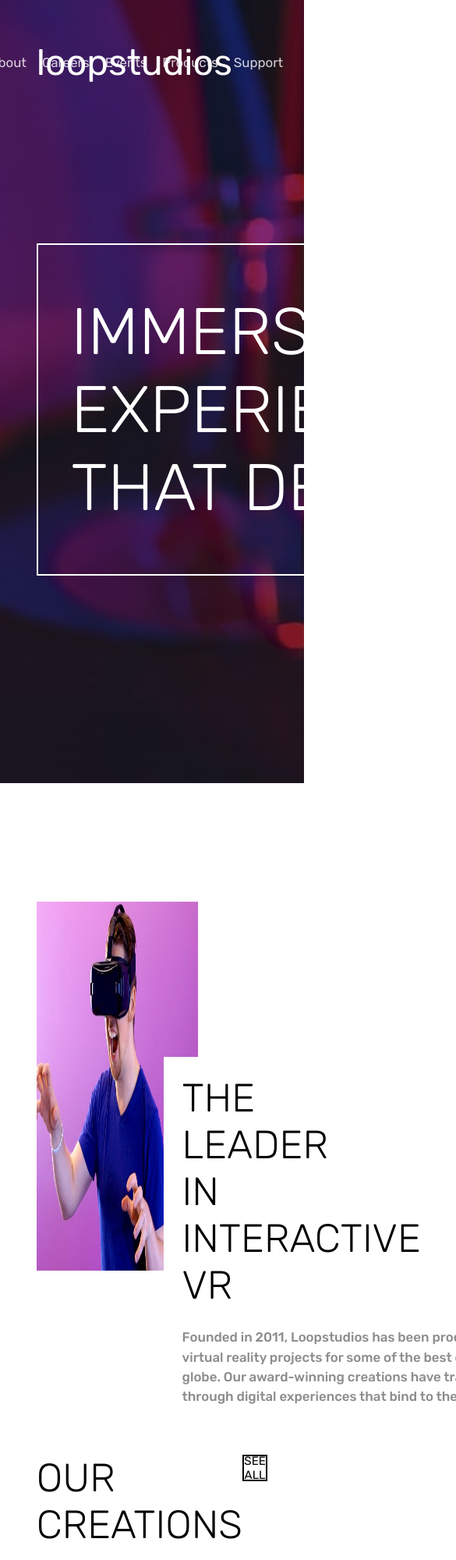
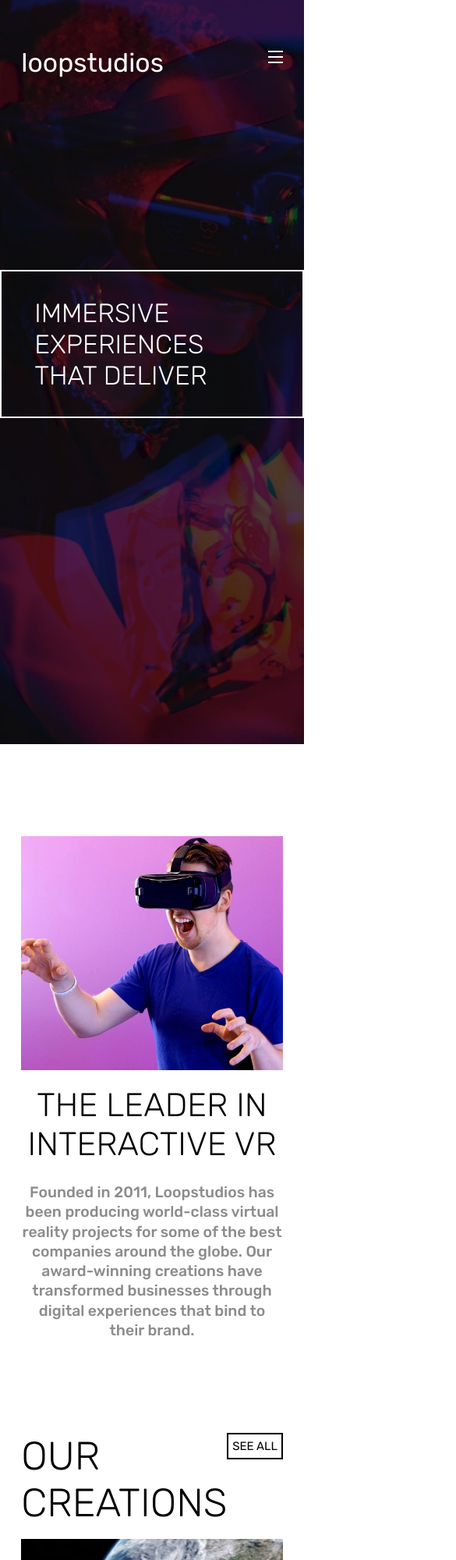
Before and after one commit to Hikki12/loopstudio-challenge, a plain HTML site: page index.html in a window 390 px wide. Shown: the top 2000 px of the page at 78% size, 585 px wide, since content can reach past the window. Drawn offline with Linux system fonts and the light colour scheme.

Commit message:
mobile design added

```diff
--- a/assets/css/mobile.css
+++ b/assets/css/mobile.css
@@ -2,3 +2,111 @@
     padding: 0;
     margin: 0;
 }
+
+header {
+    padding: 0 7%;
+
+}
+
+.navbar {
+    /* position: fixed; */
+}
+
+.nav-brand {
+    font-size: 4vh;
+    width: 10vh;
+}
+
+.nav-items {
+    visibility: hidden;
+    flex-direction: column;
+    align-items: center;
+    justify-content: center;
+    /* border: 2px solid white;  */
+    position: relative;
+    top: 80%;
+    left: -40%;
+    /* width: 1500%; */
+    width: 100%;
+    height: 950%;
+    background: rgba(255, 255, 255, 0.99);
+    gap: 22px;
+}
+
+.nav-item {
+    text-align: left;
+    color: rgb(112, 112, 112);
+    font-size: 3vh;
+    font-weight: 300;
+    /* text-transform: uppercase; */
+}
+
+
+.nav-burger {
+   visibility: visible;
+}
+
+.hero {
+    background-image: linear-gradient(to bottom, rgba(0,0,0,0.5) 0%,rgba(0,0,0,0.5) 100%), url(../images/mobile/image-hero.jpg);
+}
+
+.hero-text {
+    min-width: 100px;
+    max-width: 50vh;
+    /* width: 40%; */
+    padding: 5vh;
+    height: 10%;
+    top: 40%;
+    left: 50%;
+    transform: translateX(-50%);
+    font-size: 4vh;
+}
+
+.vr-section {
+    flex-direction: column;
+    padding: 14vh 7%;
+}
+
+.vr-image-container {
+    height: 300px;
+    margin-bottom: 20px;
+}
+.vr-image {
+    width: 100%;
+    height: 300px;
+}
+
+.vr-text-container {
+    width: 30%;
+}
+
+.vr-text-container {
+    width: 100%;
+}
+
+.vr-text {
+    /* position: absolute; */
+    /* max-width: 200vh; */
+    padding: 0;
+    top: 0;
+    left: 0;
+    width: 100%;
+    /* border: 2px solid pink; */
+}
+
+
+.creations-section{
+    padding: 0 7%;
+}
+.creations-container {
+    flex-direction: column;
+}
+
+.creations-titles {
+    margin: 0;
+    margin-bottom: 2vh;
+}
+
+.creation {
+    width: 100%;
+}
--- a/assets/css/styles.css
+++ b/assets/css/styles.css
@@ -35,18 +35,29 @@ header {
 
 .nav-brand {
     color: var(--white);
-    width: 50%;
+    width: 90%;
     font-size: 5.5vh;
     align-self: center;
 }
 .nav-items {
     /* margin-left: 20%; */
+    visibility: visible;
     margin-left: 20px;
     display: flex;
     width: 50%;
     gap: 20px;
     justify-content: flex-end;
     align-self: center;
+}
+
+.nav-burger {
+    background: url(../images/icon-hamburger.svg);
+    visibility: hidden;
+    background-repeat: no-repeat;
+    width: 30px;
+    height: 30px;
+    align-self: center;
+    justify-content: flex-end;
 }
 
 .nav-item {
@@ -67,10 +78,10 @@ header {
 
 .hero {
     background-image: linear-gradient(to bottom, rgba(0,0,0,0.5) 0%,rgba(0,0,0,0.5) 100%), url(../images/desktop/image-hero.jpg);
-    background-attachment: fixed;
+    /* background-attachment: fixed; */
     background-size: cover;
     background-repeat: no-repeat;
-    margin-top: -20vh;;
+    margin-top: -26vh;;
     height: 120vh;
 
 }
@@ -84,11 +95,13 @@ header {
     top: 38vh;
     left: 12%;
     border: 2px solid white;
-    width: 90vh;
+    /* width: 90vh; */
+    max-width: 90vh;
+    min-width: 50vh;
     height: 40vh;
     color: white;
     text-transform: uppercase;
-    font-size: 10vh;
+    font-size: 9vh;
     font-weight: 100;
     padding: 5vh;
 }
@@ -103,49 +116,63 @@ header {
 
 .vr-image-container {
     /* border: 2px solid blue; */
-    width: 70%;
+    /* width: 70%; */
+    width: 100%;
+    height: 500px;
 }
 
-.vr-image-container img {
-    width: 100%;
+.vr-image {
+    background: url('../images/desktop/image-interactive.jpg');
+    background-size: cover;
+    background-repeat: no-repeat;
+    width: 90%;
     height: 100%;
+
 }
 
 .vr-text-container {
     width: 20%;
+
 }
 
 .vr-text {
-    padding: 40%;
+    padding: 28%;
     background-color: white;
     position: relative;
-    top: 42%;
-    left: -75%;
-    width: 230%;
+    top: 52%;
+    left: -110%;
+    width: 200%;
     height: 50%;
-
+    text-justify: justify;
+    /* border: 2px solid pink; */
 }
 
 .vr-text h2 {
     text-transform: uppercase;
-    font-size: 6vh;
+    font-size: 5vh;
     font-weight: 100;
     color: var(--dark);
+    text-align: center;
 }
 
 .vr-text p {
-    font-size: 2vh;
+    text-align: center;
+}
+
+.vr-text p {
+    font-size: 2.3vh;
     margin-top: 24px;
     line-height: 3vh;
     color: var(--dark-gray);
-    width: 66vh;
+    /* width: 66vh; */
     font-weight: 500;
 }
 
 
 /* Creations */
 .creations-section {
-    height: 190vh;
+    /* height: 190vh; */
+    min-height: 180vh;
     padding: 0 12%;
 }
 
@@ -187,10 +214,13 @@ header {
     width: 100%;
     align-items: stretch;
     gap: 12px;
+    justify-content: center;
 }
 
 .creation {
     width: 24%;
+    /* min-width: 24%;
+    max-width: 26%; */
     height: 400px;
     margin-bottom: 0px;
     align-self: center;
--- /dev/null
+++ b/assets/js/main.js
@@ -0,0 +1,12 @@
+const navburger = document.getElementById('nav-burger');
+const navitems = document.getElementById('nav-items');
+let burgerStatus = false;
+navburger.addEventListener('click', () => {
+    burgerStatus = !burgerStatus;
+    if (burgerStatus) {
+        navitems.style = "visibility: visible";
+    }
+    else{
+        navitems.style = "visibility: hidden";
+    }
+});
--- a/index.html
+++ b/index.html
@@ -12,6 +12,7 @@
   <link rel="preconnect" href="https://fonts.gstatic.com" crossorigin>
   <link href="https://fonts.googleapis.com/css2?family=Josefin+Sans:ital,wght@0,100;0,200;1,100&family=Rubik:wght@300;400;500&display=swap" rel="stylesheet">
   <link rel="stylesheet" href="./assets/css/styles.css">
+  <link rel="stylesheet" media="(max-width: 800px)" href="./assets/css/mobile.css" />
   <title>Frontend Mentor | Loopstudios landing page</title>
 
 </head>
@@ -19,14 +20,14 @@
   <header>
     <nav class="navbar">
       <div class="nav-brand">loopstudios</div>
-      <div class="nav-items">
+      <div class="nav-items" id="nav-items">
         <div class="nav-item ">About</div>
         <div class="nav-item">Careers</div>
         <div class="nav-item">Events</div>
         <div class="nav-item">Products</div>
         <div class="nav-item">Support</div>
       </div>
-      <div class="nav-burger"></div>
+      <div class="nav-burger" id="nav-burger"></div>
     </nav>
   </header>
 
@@ -39,7 +40,7 @@
   <section class="vr-section">
 
     <div class="vr-image-container">
-      <img src="./assets/images/desktop/image-interactive.jpg" alt="image-interactive"/>
+      <div class="vr-image"></div>
     </div>
     <div class="vr-text-container">
       <div class="vr-text">
@@ -134,4 +135,6 @@
     Coded by <a href="#">Your Name Here</a>.
   </div> -->
 </body>
+
+<script src="./assets/js/main.js"></script>
 </html>
```
